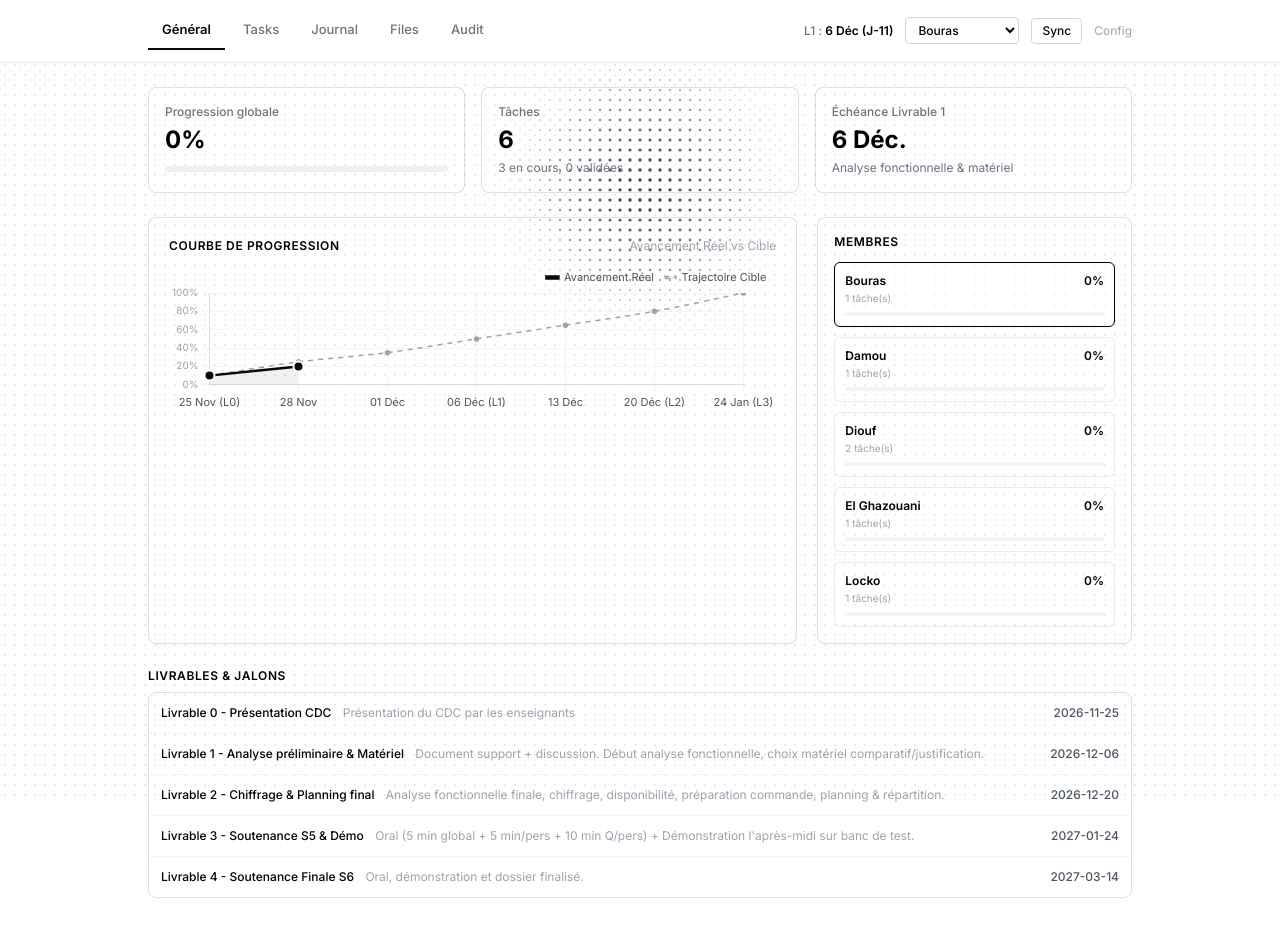
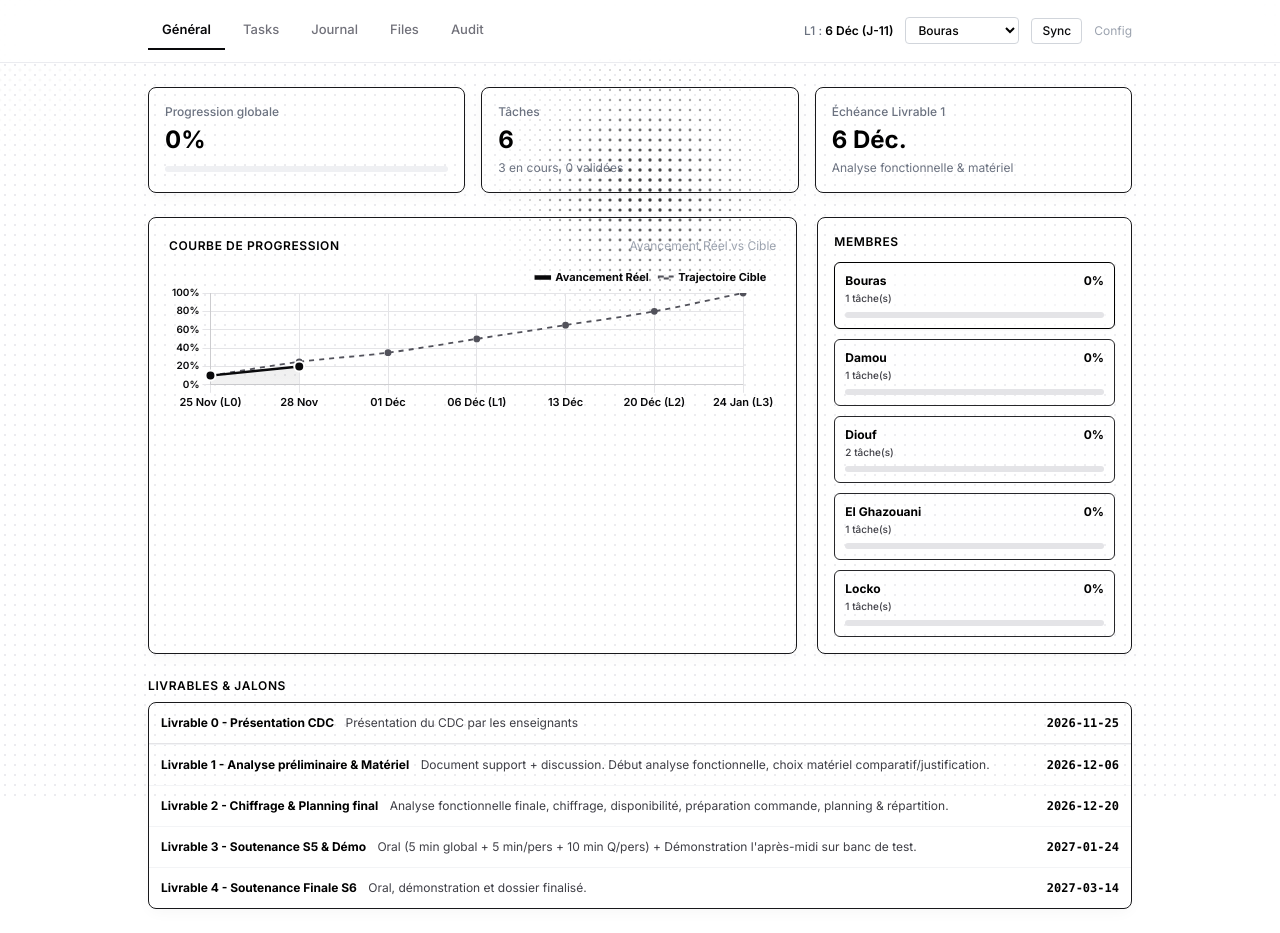
Before and after one commit to bouraschihab1-star/sae-supervision-geii, a plain HTML site: page index.html in a window 1280 px wide. Drawn offline with nearby package versions, Linux system fonts and the light colour scheme; animation ran at ten frames a second.

Commit message:
Contours accentues fonces (1.5px zinc-900) et contrastes textes renforces

```diff
--- a/index.html
+++ b/index.html
@@ -30,15 +30,15 @@
       z-index: 0;
     }
 
-    /* Verre transparent authentique : laisse passer 100% du quadrillage et de l'animation */
+    /* Verre transparent avec contours foncés bien appuyés pour contraste net */
     .glass-card {
       background: rgba(255, 255, 255, 0.05);
-      border: 1px solid rgba(0, 0, 0, 0.12);
-      box-shadow: 0 4px 16px -2px rgba(0, 0, 0, 0.02), inset 0 0 0 1px rgba(255, 255, 255, 0.5);
+      border: 1.5px solid #18181b;
+      box-shadow: 0 4px 16px -2px rgba(0, 0, 0, 0.04);
     }
     .glass-card-subtle {
       background: rgba(255, 255, 255, 0.02);
-      border: 1px solid rgba(0, 0, 0, 0.09);
+      border: 1.5px solid #27272a;
     }
 
     .tab-btn {
@@ -535,14 +535,14 @@
             {
               label: 'Trajectoire Cible',
               data: targetData,
-              borderColor: '#a1a1aa',
-              borderWidth: 1.5,
+              borderColor: '#52525b',
+              borderWidth: 1.8,
               borderDash: [5, 5],
               tension: 0.3,
               fill: false,
-              pointRadius: 2,
-              pointHoverRadius: 4,
-              pointBackgroundColor: '#a1a1aa'
+              pointRadius: 2.5,
+              pointHoverRadius: 5,
+              pointBackgroundColor: '#52525b'
             }
           ]
         },
@@ -554,10 +554,10 @@
               position: 'top',
               align: 'end',
               labels: {
-                boxWidth: 12,
+                boxWidth: 14,
                 boxHeight: 2,
-                font: { family: 'Inter', size: 11 },
-                color: '#52525b'
+                font: { family: 'Inter', size: 11, weight: 'bold' },
+                color: '#09090b'
               }
             },
             tooltip: {
@@ -575,17 +575,17 @@
           },
           scales: {
             x: {
-              grid: { color: '#f4f4f5' },
-              ticks: { font: { family: 'Inter', size: 11 }, color: '#52525b' }
+              grid: { color: '#e4e4e7' },
+              ticks: { font: { family: 'Inter', size: 11, weight: '600' }, color: '#09090b' }
             },
             y: {
               min: 0,
               max: 100,
-              grid: { color: '#f4f4f5' },
+              grid: { color: '#e4e4e7' },
               ticks: {
                 stepSize: 20,
-                font: { family: 'Inter', size: 10 },
-                color: '#a1a1aa',
+                font: { family: 'Inter', size: 10, weight: '600' },
+                color: '#09090b',
                 callback: function(v) { return v + '%'; }
               }
             }
@@ -606,17 +606,17 @@
         const isCurrent = m.id === state.currentUser;
 
         const el = document.createElement('div');
-        el.className = `p-2.5 rounded-md border cursor-pointer transition ${isCurrent ? 'border-black bg-white/40 shadow-sm' : 'border-gray-200/80 bg-white/10 hover:bg-white/25'}`;
+        el.className = `p-2.5 rounded-md border cursor-pointer transition ${isCurrent ? 'border-black bg-white/50 shadow-sm font-semibold' : 'border-zinc-800 bg-white/10 hover:border-black hover:bg-white/25'}`;
         el.onclick = () => changeUser(m.id);
         el.innerHTML = `
           <div class="flex items-center justify-between text-xs">
-            <span class="font-semibold text-black">${m.name}</span>
-            <span class="font-semibold text-black">${pct}%</span>
+            <span class="font-bold text-black">${m.name}</span>
+            <span class="font-bold text-black">${pct}%</span>
           </div>
-          <div class="flex justify-between items-center text-[10px] text-gray-400 mt-0.5">
+          <div class="flex justify-between items-center text-[10px] text-zinc-700 font-medium mt-0.5">
             <span>${mTasks.length} tâche(s)</span>
           </div>
-          <div class="w-full bg-gray-100 h-1 rounded mt-1.5 overflow-hidden">
+          <div class="w-full bg-zinc-200 h-1.5 rounded mt-1.5 overflow-hidden">
             <div class="bg-black h-full" style="width: ${pct}%"></div>
           </div>
         `;
@@ -629,13 +629,13 @@
       c.innerHTML = '';
       state.db.milestones.forEach(ms => {
         const div = document.createElement('div');
-        div.className = 'p-3 flex items-center justify-between text-xs';
+        div.className = 'p-3 flex items-center justify-between text-xs border-b border-zinc-200 last:border-b-0';
         div.innerHTML = `
           <div>
-            <span class="font-medium text-black">${ms.name}</span>
-            <span class="text-gray-400 ml-2 hidden sm:inline">${ms.desc}</span>
+            <span class="font-bold text-black">${ms.name}</span>
+            <span class="text-zinc-700 ml-2 hidden sm:inline">${ms.desc}</span>
           </div>
-          <div class="font-medium text-gray-600">${ms.date}</div>
+          <div class="font-mono font-bold text-black">${ms.date}</div>
         `;
         c.appendChild(div);
       });
@@ -656,19 +656,19 @@
         if (!col) return;
 
         const card = document.createElement('div');
-        card.className = 'p-2.5 rounded bg-white/25 hover:bg-white/40 border border-gray-200/90 text-xs space-y-1.5 shadow-sm transition';
+        card.className = 'p-2.5 rounded bg-white/30 hover:bg-white/50 border border-zinc-700 text-xs space-y-1.5 shadow-sm transition';
         card.innerHTML = `
-          <div class="flex justify-between text-[10px] text-gray-400 font-medium">
-            <span class="text-black uppercase">${task.category}</span>
-            <span>${task.milestone}</span>
+          <div class="flex justify-between text-[10px] text-zinc-700 font-semibold">
+            <span class="text-black uppercase font-bold">${task.category}</span>
+            <span class="font-mono">${task.milestone}</span>
           </div>
-          <div class="font-medium text-black leading-snug">${task.title}</div>
-          ${task.desc ? `<div class="text-gray-400 text-[11px]">${task.desc}</div>` : ''}
-          <div class="pt-1.5 border-t border-gray-100 flex justify-between items-center text-[11px] text-gray-500">
-            <span class="font-medium">${task.assignee}</span>
+          <div class="font-semibold text-black leading-snug">${task.title}</div>
+          ${task.desc ? `<div class="text-zinc-700 text-[11px] leading-relaxed">${task.desc}</div>` : ''}
+          <div class="pt-1.5 border-t border-zinc-300 flex justify-between items-center text-[11px] text-zinc-800 font-medium">
+            <span>${task.assignee}</span>
             <div class="space-x-1">
-              ${task.status !== 'todo' ? `<button onclick="moveTask('${task.id}', -1)" class="px-1.5 py-0.5 border border-gray-200 rounded hover:bg-gray-100">←</button>` : ''}
-              ${task.status !== 'done' ? `<button onclick="moveTask('${task.id}', 1)" class="px-1.5 py-0.5 border border-gray-200 rounded hover:bg-gray-100">→</button>` : ''}
+              ${task.status !== 'todo' ? `<button onclick="moveTask('${task.id}', -1)" class="px-1.5 py-0.5 border border-zinc-800 rounded hover:bg-zinc-200">←</button>` : ''}
+              ${task.status !== 'done' ? `<button onclick="moveTask('${task.id}', 1)" class="px-1.5 py-0.5 border border-zinc-800 rounded hover:bg-zinc-200">→</button>` : ''}
             </div>
           </div>
         `;
```
